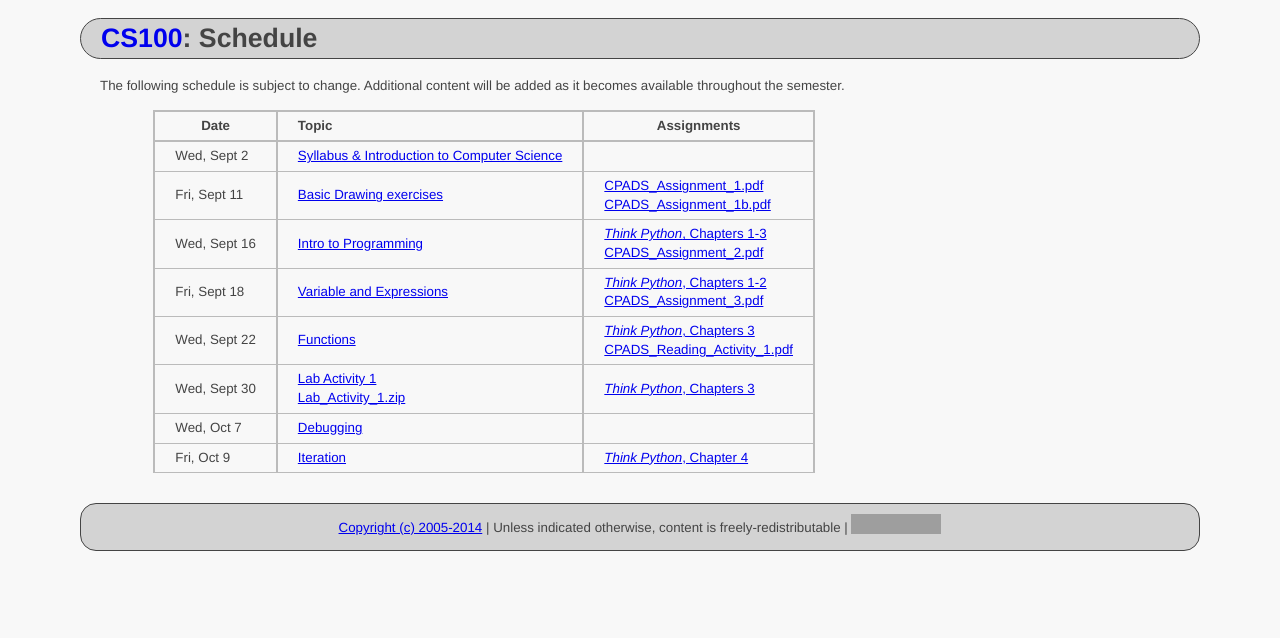
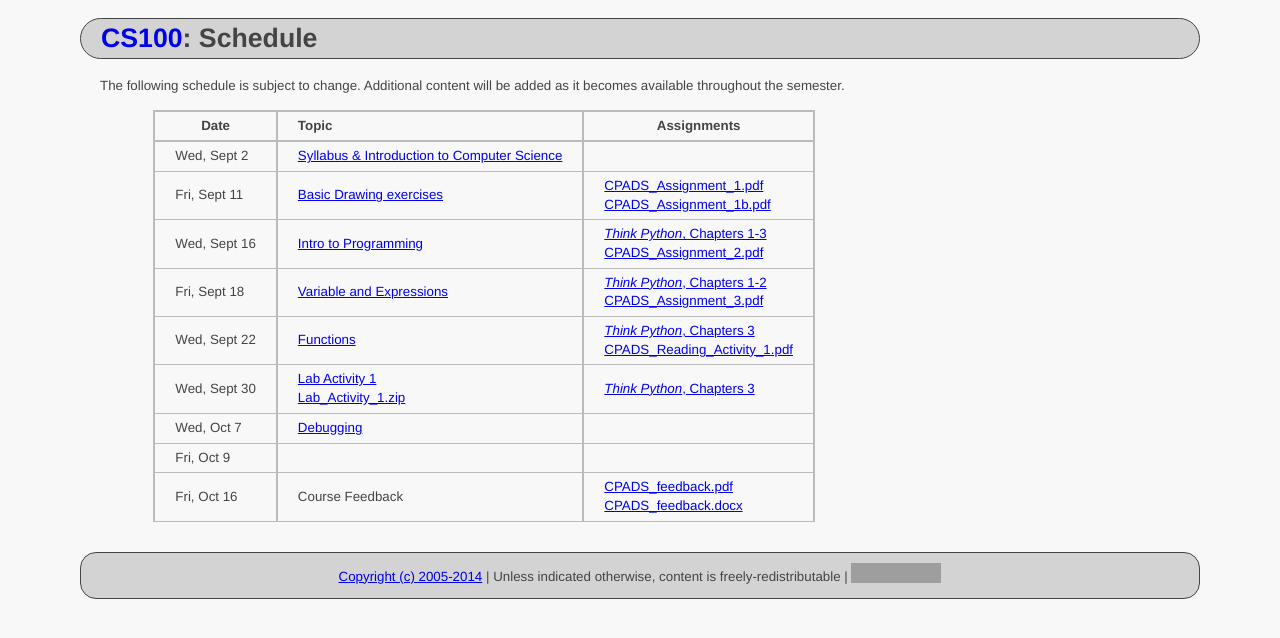
Before and after one commit to ycpcs/cs100-fall2015, a Jekyll site: the page built from schedule.md, in a window 1280 px wide. Shown: the top 638 px of the page. Built offline with Jekyll 4.4.1, drawn with Linux system fonts in a browser that asks for light colours; Markdown is read by kramdown in place of the engine named in the settings; grey boxes are pictures that could not be loaded.

Commit message:
add feedback assignment
add feedback assignment

```diff
--- a/schedule.md
+++ b/schedule.md
@@ -17,7 +17,8 @@ Additional content will be added as it becomes available throughout the semester
 >| Wed, Sept 22   |  [Functions](lectures/lecture4_functions.pdf)                                                        | [*Think Python*, Chapters 3](http://greenteapress.com/thinkpython/thinkpython.html) <br />  [CPADS_Reading_Activity_1.pdf](assign/CPADS_Reading_Activity_1.pdf)      |
 >| Wed, Sept 30   |  [Lab Activity 1](assign/CPADS_Lab_Activity_1.pdf) <br /> [Lab_Activity_1.zip](assign/Lab_Activity_1.zip)   | [*Think Python*, Chapters 3](http://greenteapress.com/thinkpython/thinkpython.html)       |
 >| Wed, Oct 7     |  [Debugging](lectures/lecture5_debugging.pdf)                                                        |       |
->| Fri, Oct 9     |  [Iteration](lectures/lecture6_iteration.pdf)                                                        | [*Think Python*, Chapter 4](http://greenteapress.com/thinkpython/thinkpython.html)      |
+>| Fri, Oct 9     |                                                                                                      |        |
+>| Fri, Oct 16    |  Course Feedback                                                                                     |  [CPADS_feedback.pdf](assign/CPADS_feedback.pdf) <br /> [CPADS_feedback.docx](assign/CPADS_feedback.docx)     |
 
 <!-- vim:set wrap: ­-->
 <!-- vim:set linebreak: -->
```
Also changed, not shown: assign/index.md (+1 -0 lines), 2 other files.
